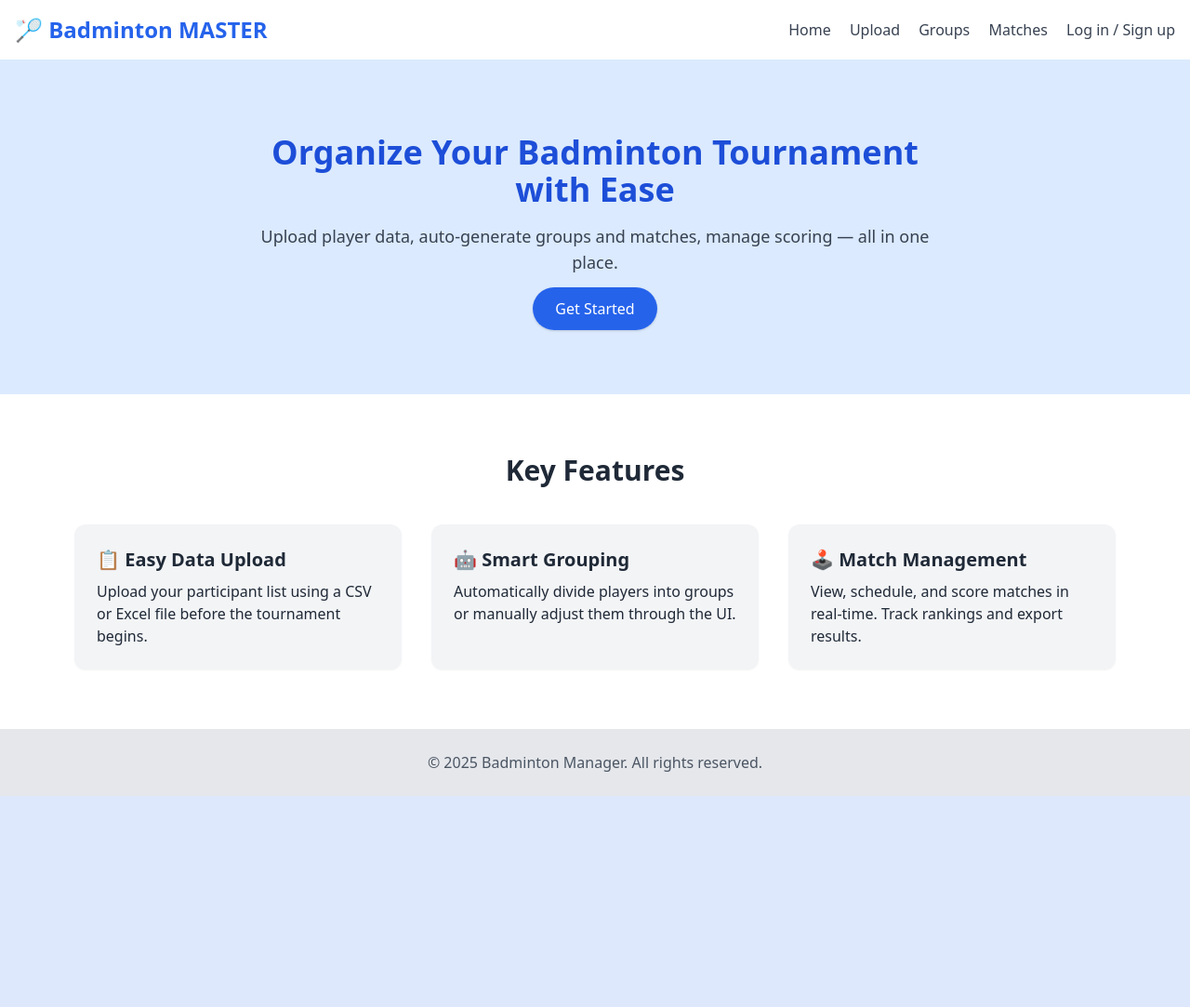
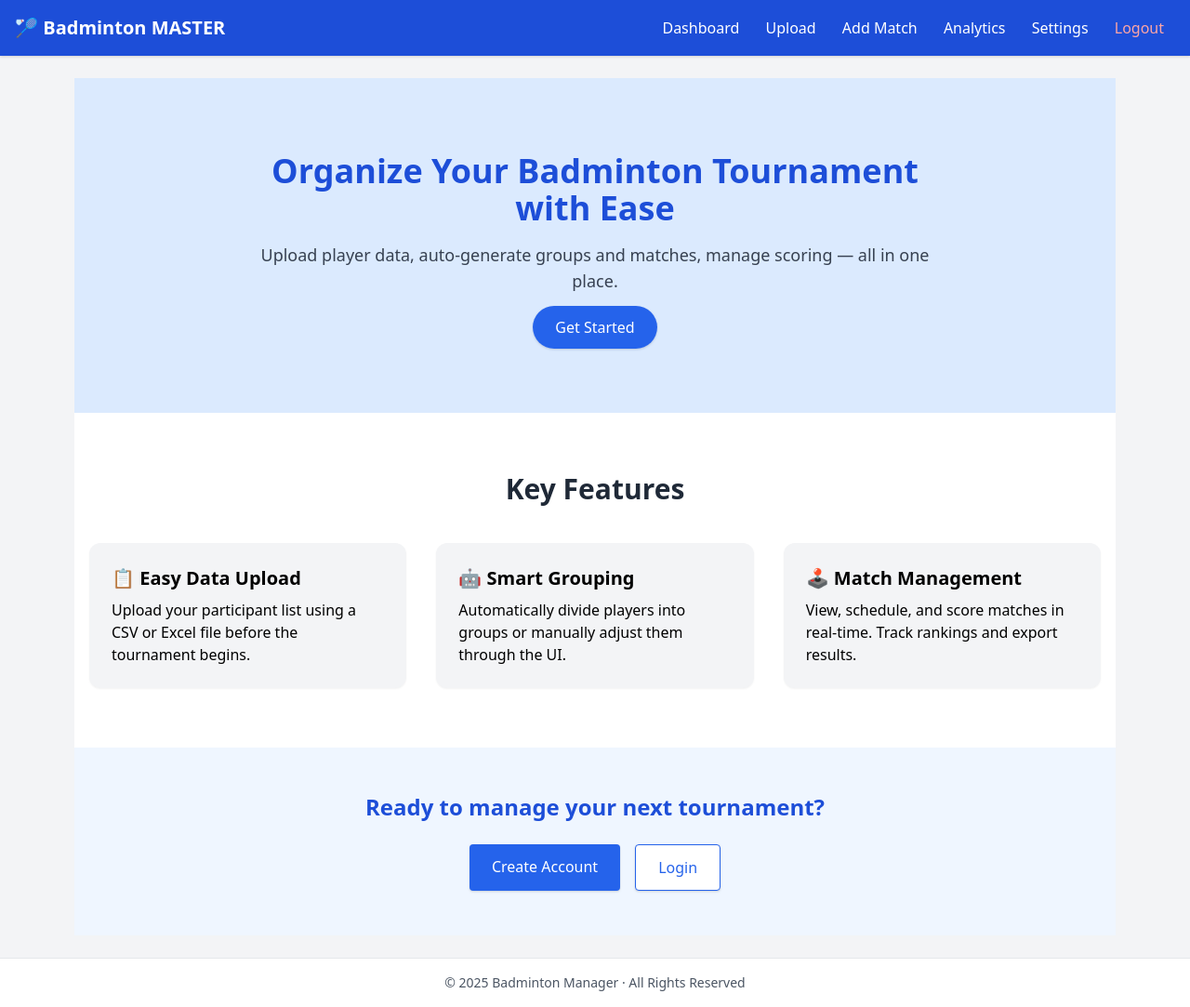
Before and after one commit to LeranPeng/AgilWebDev2025, a Flask app: page / in a window 1280 px wide. Shown: the whole page at 93% size. Before the commit the page ends 856 px from the top, so only its background shows below. Run offline with Flask 3, Linux system fonts and the light colour scheme; a user stored in the database is signed in.

Commit message:
Important update to make sure all consistent navi bar and login required. Also, there are more steps to do.

```diff
--- a/app.py
+++ b/app.py
@@ -6,9 +6,9 @@ import os
 import csv
 import io
 import json
+from models import db, User, Tournament, Player, Team, Match
+from functools import wraps
 
-# Import models first
-from models import db, User, Tournament, Player, Team, Match
 
 # Create the Flask app
 app = Flask(__name__)
@@ -29,6 +29,15 @@ from analytics import analytics
 
 # Register the analytics blueprint
 app.register_blueprint(analytics)
+
+def login_required(f):
+    @wraps(f)
+    def decorated_function(*args, **kwargs):
+        if 'user_id' not in session:
+            flash('Please log in to access this page')
+            return redirect(url_for('login'))
+        return f(*args, **kwargs)
+    return decorated_function
 
 # Helper function to find or create a player
 def get_or_create_player(name):
@@ -145,6 +154,10 @@ def login():
 
 @app.route("/dashboard")
 def dashboard():
+    user_id = session.get("user_id")
+    user = User.query.get(user_id)
+    tournament_count = Tournament.query.filter_by(user_id=user.id).count()
+
     if "user_id" not in session:
         return redirect(url_for("login"))
 
@@ -211,6 +224,7 @@ def logout():
 
 
 @app.route("/settings", methods=["GET", "POST"])
+@login_required
 def settings():
     if "user_id" not in session:
         return redirect(url_for("login"))
@@ -264,6 +278,7 @@ def settings():
 
 
 @app.route("/upload")
+@login_required
 def upload_page():
     if "user_id" not in session:
         return redirect(url_for("login"))
@@ -271,6 +286,7 @@ def upload_page():
 
 
 @app.route("/input_form")
+@login_required
 def input_form():
     if "user_id" not in session:
         return redirect(url_for("login"))
@@ -278,6 +294,7 @@ def input_form():
 
 
 @app.route("/submit_results", methods=["POST"])
+@login_required
 def submit_results():
     if "user_id" not in session:
         return redirect(url_for("login"))
@@ -348,6 +365,7 @@ def submit_results():
 
 
 @app.route("/upload/pre", methods=["POST"])
+@login_required
 def upload_pre_tournament():
     if "user_id" not in session:
         return redirect(url_for("login"))
@@ -386,6 +404,7 @@ def upload_pre_tournament():
 
 
 @app.route("/upload/post", methods=["POST"])
+@login_required
 def upload_post_tournament():
     if "user_id" not in session:
         return redirect(url_for("login"))
@@ -421,6 +440,7 @@ def upload_post_tournament():
             return redirect(url_for('upload_page'))
 
 @app.route("/confirm_results/<filename>", methods=["POST"])
+@login_required
 def confirm_results(filename):
     if "user_id" not in session:
         return redirect(url_for("login"))
@@ -481,6 +501,7 @@ def confirm_results(filename):
 
 # Helper routes for AJAX
 @app.route("/api/matches/<int:tournament_id>")
+@login_required
 def get_matches(tournament_id):
     if "user_id" not in session:
         return jsonify({"error": "Not authorized"}), 401
@@ -526,6 +547,7 @@ def server_error(e):
     return render_template('html/500.html'), 500
 
 
+
 if __name__ == "__main__":
     with app.app_context():
         db.create_all()
--- a/templates/html/homepage.html
+++ b/templates/html/homepage.html
@@ -1,27 +1,9 @@
-<!DOCTYPE html>
-<html lang="en">
-<head>
-  <meta charset="UTF-8" />
-  <meta name="viewport" content="width=device-width, initial-scale=1.0"/>
-  <title>Badminton Tournament Manager</title>
-  <link rel="stylesheet" href="https://cdn.jsdelivr.net/npm/tailwindcss@2.2.19/dist/tailwind.min.css">
-</head>
-<body class="bg-gray-50 text-gray-800 font-sans">
+{% extends "layout.html" %}
 
-  <!-- Navbar -->
-  <header class="bg-white shadow-md">
-    <div class="max-w-7xl mx-auto px-4 py-4 flex justify-between items-center">
-      <h1 class="text-2xl font-bold text-blue-600">🏸 Badminton MASTER</h1>
-      <nav class="space-x-4">
-        <a href="/static" class="text-gray-700 hover:text-blue-500">Home</a>
-        <a href="/upload" class="text-gray-700 hover:text-blue-500">Upload</a>
-        <a href="/input_form" class="text-gray-700 hover:text-blue-500">Groups</a>
-        <a href="/dashboard" class="text-gray-700 hover:text-blue-500">Matches</a>
-        <a href="/login" class="text-gray-700 hover:text-blue-500">Log in / Sign up</a>
-      </nav>
-    </div>
-  </header>
+{% block title %}Badminton Tournament Manager{% endblock %}
+{% block page_title %}Badminton MASTER{% endblock %}
 
+{% block content %}
 <!-- Hero Section -->
 <section class="bg-blue-100 py-20 text-center">
   <div class="max-w-3xl mx-auto">
@@ -56,10 +38,18 @@
   </div>
 </section>
 
-  <!-- Footer -->
-  <footer class="bg-gray-200 py-6 text-center">
-    <p class="text-gray-600">© 2025 Badminton Manager. All rights reserved.</p>
-  </footer>
-
-</body>
-</html>
+<!-- Call to Action -->
+<section class="py-12 bg-blue-50">
+  <div class="max-w-4xl mx-auto px-4 text-center">
+    <h3 class="text-2xl font-bold text-blue-700 mb-4">Ready to manage your next tournament?</h3>
+    <div class="flex flex-col sm:flex-row gap-4 justify-center mt-6">
+      <a href="/signup" class="bg-blue-600 text-white px-6 py-3 rounded shadow hover:bg-blue-700 transition">
+        Create Account
+      </a>
+      <a href="/login" class="bg-white text-blue-600 border border-blue-600 px-6 py-3 rounded shadow hover:bg-blue-50 transition">
+        Login
+      </a>
+    </div>
+  </div>
+</section>
+{% endblock %}
--- /dev/null
+++ b/templates/layout.html
@@ -0,0 +1,56 @@
+<!DOCTYPE html>
+<html lang="en">
+<head>
+  <meta charset="UTF-8" />
+  <meta name="viewport" content="width=device-width, initial-scale=1.0"/>
+  <title>{% block title %}Badminton Tournament Manager{% endblock %}</title>
+  <link href="https://cdn.jsdelivr.net/npm/tailwindcss@2.2.19/dist/tailwind.min.css" rel="stylesheet">
+  {% block extra_css %}{% endblock %}
+</head>
+<body class="bg-gray-100 min-h-screen flex flex-col">
+
+  <!-- Navbar -->
+  <nav class="bg-blue-700 text-white p-4 flex justify-between items-center shadow">
+    <h1 class="text-xl font-bold">🏸 {% block page_title %}Badminton Manager{% endblock %}</h1>
+    <div>
+      {% if session.get('user_id') %}
+        <a href="/dashboard" class="px-3 hover:underline">Dashboard</a>
+        <a href="/upload" class="px-3 hover:underline">Upload</a>
+        <a href="/input_form" class="px-3 hover:underline">Add Match</a>
+        <a href="/analytics" class="px-3 hover:underline">Analytics</a>
+        <a href="/settings" class="px-3 hover:underline">Settings</a>
+        <a href="/logout" class="px-3 hover:underline text-red-300">Logout</a>
+      {% else %}
+        <a href="/" class="px-3 hover:underline">Home</a>
+        <a href="/login" class="px-3 hover:underline">Login</a>
+        <a href="/signup" class="px-3 hover:underline">Sign Up</a>
+      {% endif %}
+    </div>
+  </nav>
+
+  <!-- Main Content -->
+  <main class="flex-1 max-w-6xl mx-auto px-4 py-6">
+    <!-- Flash Messages -->
+    {% with messages = get_flashed_messages() %}
+      {% if messages %}
+        <div class="mb-4">
+          {% for message in messages %}
+            <div class="bg-blue-100 border border-blue-400 text-blue-700 px-4 py-3 rounded mb-2">
+              {{ message }}
+            </div>
+          {% endfor %}
+        </div>
+      {% endif %}
+    {% endwith %}
+
+    {% block content %}{% endblock %}
+  </main>
+
+  <!-- Footer -->
+  <footer class="bg-white text-gray-600 text-sm text-center py-4 border-t">
+    © 2025 Badminton Manager · All Rights Reserved
+  </footer>
+
+  {% block scripts %}{% endblock %}
+</body>
+</html>
```
Also changed, not shown: templates/Tournament_analytics.html (+35 -37 lines), templates/analytics.html (+30 -37 lines), instance/badminton.db. Lines whose indentation alone changed are shown as unchanged.
